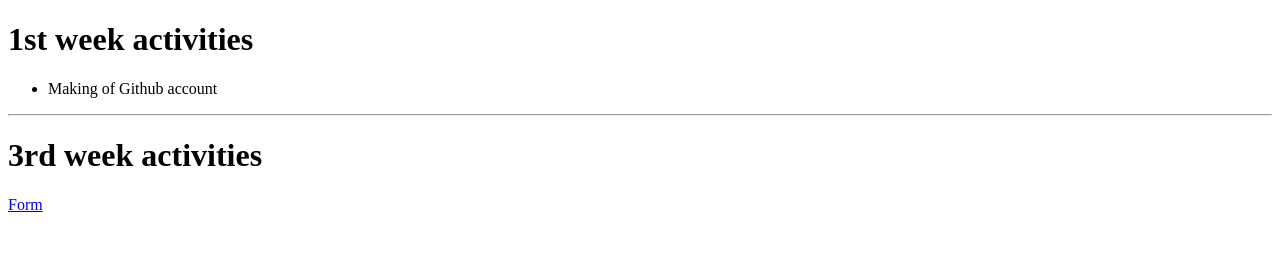
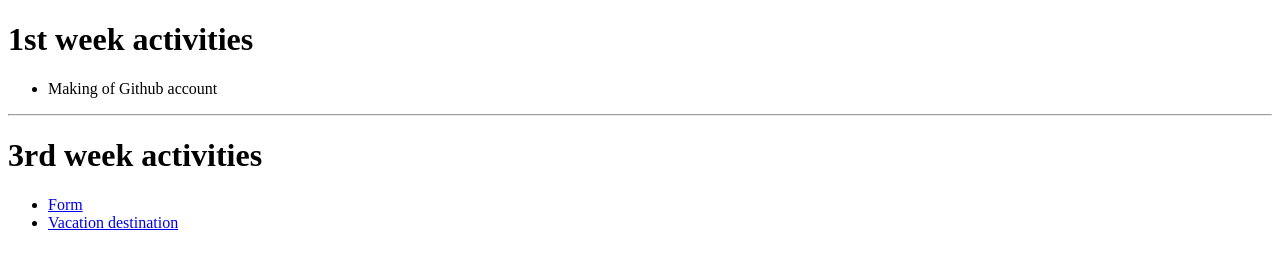
Before and after one commit to 20FTT1458/eportfolio, a plain HTML site: page index.html in a window 1280 px wide. Drawn offline with Linux system fonts and the light colour scheme.

Commit message:
Update index.html

```diff
--- a/index.html
+++ b/index.html
@@ -12,7 +12,12 @@
 	</ul>
 <hr/>
 
-	<h1>3rd week activities<a href="https://github.com/20FTT1458/eportfolio/blob/main/Week3-e-p2.html"></h1>Form</a>
+	<h1>3rd week activities</h1>
+	<ul>
+		<li><a href="https://github.com/20FTT1458/eportfolio/blob/main/Week3-e-p2.html">Form</a></li>
+		<li><a href="https://github.com/20FTT1458/eportfolio/blob/main/week3-e-p1.html">Vacation destination</a></li>
+	</ul>
+	</ul>
 
 
 </body>
```
